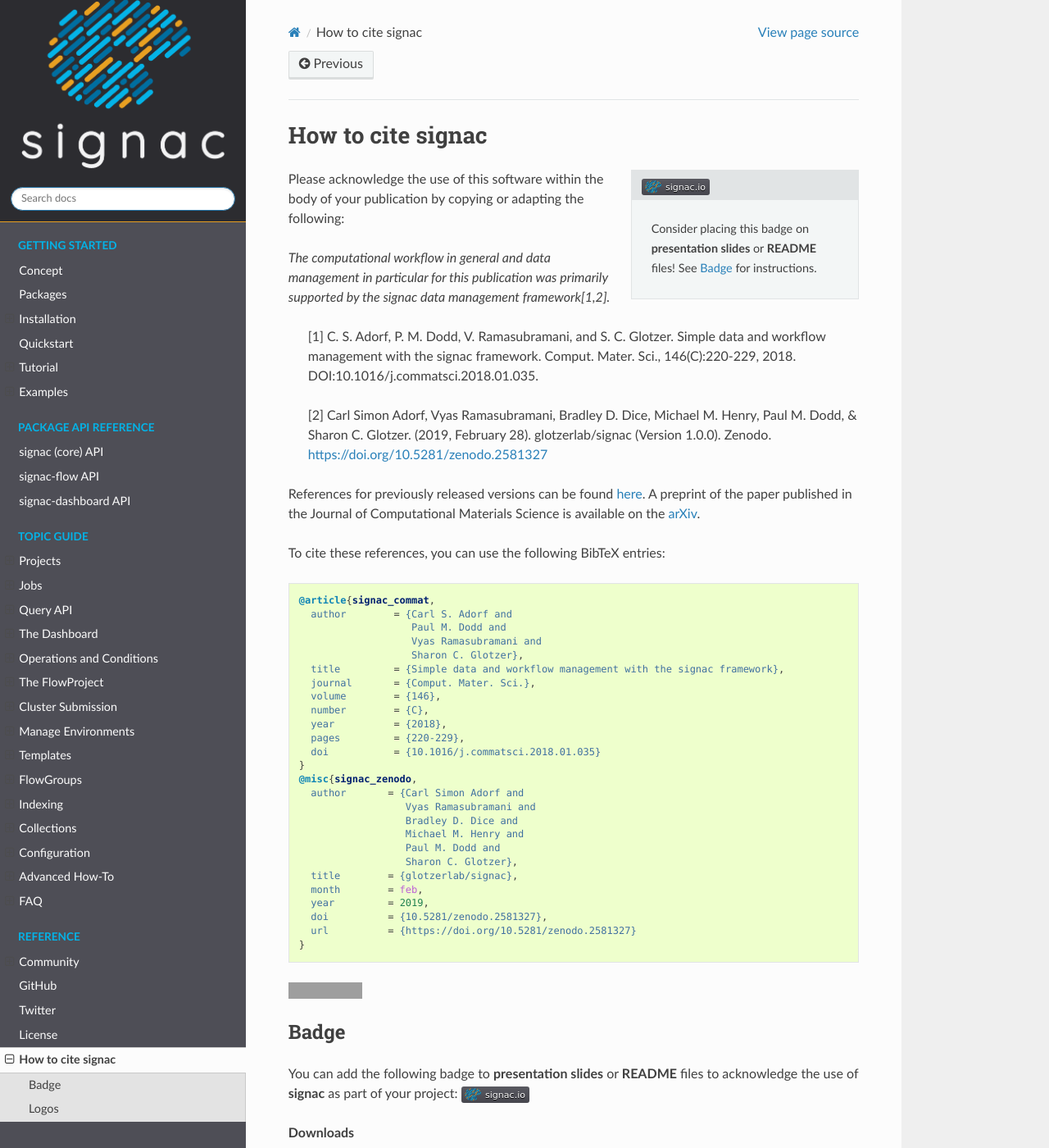
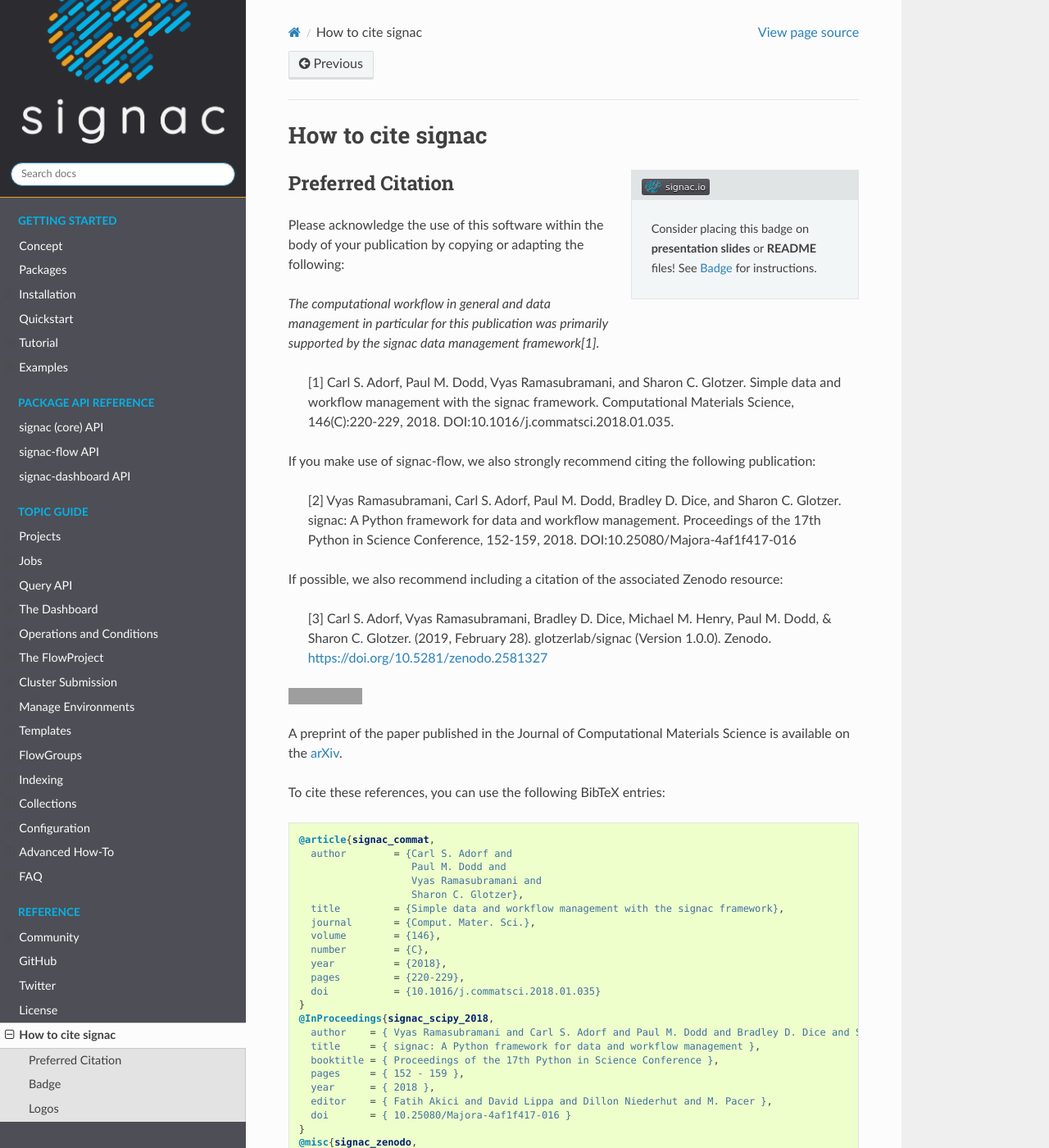
Before and after one commit to glotzerlab/signac-docs, a Sphinx documentation site: the page built from docs/source/acknowledge.rst, in a window 1280 px wide and 1400 px high. Shown: the whole window at 82% size. Built offline with Sphinx 7.4.7 and the Read the Docs theme 2.0.0, drawn with Linux system fonts in a browser that asks for light colours; grey boxes are pictures that could not be loaded.

Commit message:
Add SciPy 2018 paper as an additional publication (#111)
Adds a citation for the SciPy paper and provides explicit recommendations on when it should be cited. The formatting for the citations has also been standardized.

* Add SciPy 2018 paper as an additional publication

* Clarify preferential citations and standardize formatting of citations.

* Fix a few more initials.

Co-authored-by: Vyas Ramasubramani <vyas.ramasubramani@gmail.com>

```diff
--- a/docs/source/acknowledge.rst
+++ b/docs/source/acknowledge.rst
@@ -12,15 +12,26 @@
 .. |badge| image:: badge/signac.io-dark.svg
     :alt: signac.io
 
+Preferred Citation
+==================
+
 Please acknowledge the use of this software within the body of your publication by copying or adapting the following:
 
-*The computational workflow in general and data management in particular for this publication was primarily supported by the signac data management framework[1,2].*
+*The computational workflow in general and data management in particular for this publication was primarily supported by the signac data management framework[1].*
 
-  [1] C. S. Adorf, P. M. Dodd, V. Ramasubramani, and S. C. Glotzer. Simple data and workflow management with the signac framework. Comput. Mater. Sci., 146(C):220-229, 2018. DOI:10.1016/j.commatsci.2018.01.035.
+  [1] Carl S. Adorf, Paul M. Dodd, Vyas Ramasubramani, and Sharon C. Glotzer. Simple data and workflow management with the signac framework. Computational Materials Science, 146(C):220-229, 2018. DOI:10.1016/j.commatsci.2018.01.035.
 
-  [2] Carl Simon Adorf, Vyas Ramasubramani, Bradley D. Dice, Michael M. Henry, Paul M. Dodd, & Sharon C. Glotzer. (2019, February 28). glotzerlab/signac (Version 1.0.0). Zenodo. https://doi.org/10.5281/zenodo.2581327
+If you make use of signac-flow, we also strongly recommend citing the following publication:
 
-References for previously released versions can be found `here <https://zenodo.org/badge/latestdoi/72946496>`_.
+  [2] Vyas Ramasubramani, Carl S. Adorf, Paul M. Dodd, Bradley D. Dice, and Sharon C. Glotzer. signac: A Python framework for data and workflow management. Proceedings of the 17th Python in Science Conference, 152-159, 2018. DOI:10.25080/Majora-4af1f417-016
+
+If possible, we also recommend including a citation of the associated Zenodo resource:
+
+  [3] Carl S. Adorf, Vyas Ramasubramani, Bradley D. Dice, Michael M. Henry, Paul M. Dodd, & Sharon C. Glotzer. (2019, February 28). glotzerlab/signac (Version 1.0.0). Zenodo. https://doi.org/10.5281/zenodo.2581327
+
+.. image:: https://zenodo.org/badge/DOI/10.5281/zenodo.2581327.svg
+   :target: https://doi.org/10.5281/zenodo.2581327
+
 A preprint of the paper published in the Journal of Computational Materials Science is available on the `arXiv <https://arxiv.org/abs/1611.03543>`_.
 
 To cite these references, you can use the following BibTeX entries:
@@ -40,8 +51,17 @@
       pages         = {220-229},
       doi           = {10.1016/j.commatsci.2018.01.035}
     }
+    @InProceedings{signac_scipy_2018,
+      author    = { Vyas Ramasubramani and Carl S. Adorf and Paul M. Dodd and Bradley D. Dice and Sharon C. Glotzer },
+      title     = { signac: A Python framework for data and workflow management },
+      booktitle = { Proceedings of the 17th Python in Science Conference },
+      pages     = { 152 - 159 },
+      year      = { 2018 },
+      editor    = { Fatih Akici and David Lippa and Dillon Niederhut and M. Pacer },
+      doi       = { 10.25080/Majora-4af1f417-016 }
+    }
     @misc{signac_zenodo,
-      author       = {Carl Simon Adorf and
+      author       = {Carl S. Adorf and
                       Vyas Ramasubramani and
                       Bradley D. Dice and
                       Michael M. Henry and
@@ -53,9 +73,6 @@
       doi          = {10.5281/zenodo.2581327},
       url          = {https://doi.org/10.5281/zenodo.2581327}
     }
-
-.. image:: https://zenodo.org/badge/DOI/10.5281/zenodo.2581327.svg
-   :target: https://doi.org/10.5281/zenodo.2581327
 
 .. _badge:
 
```
